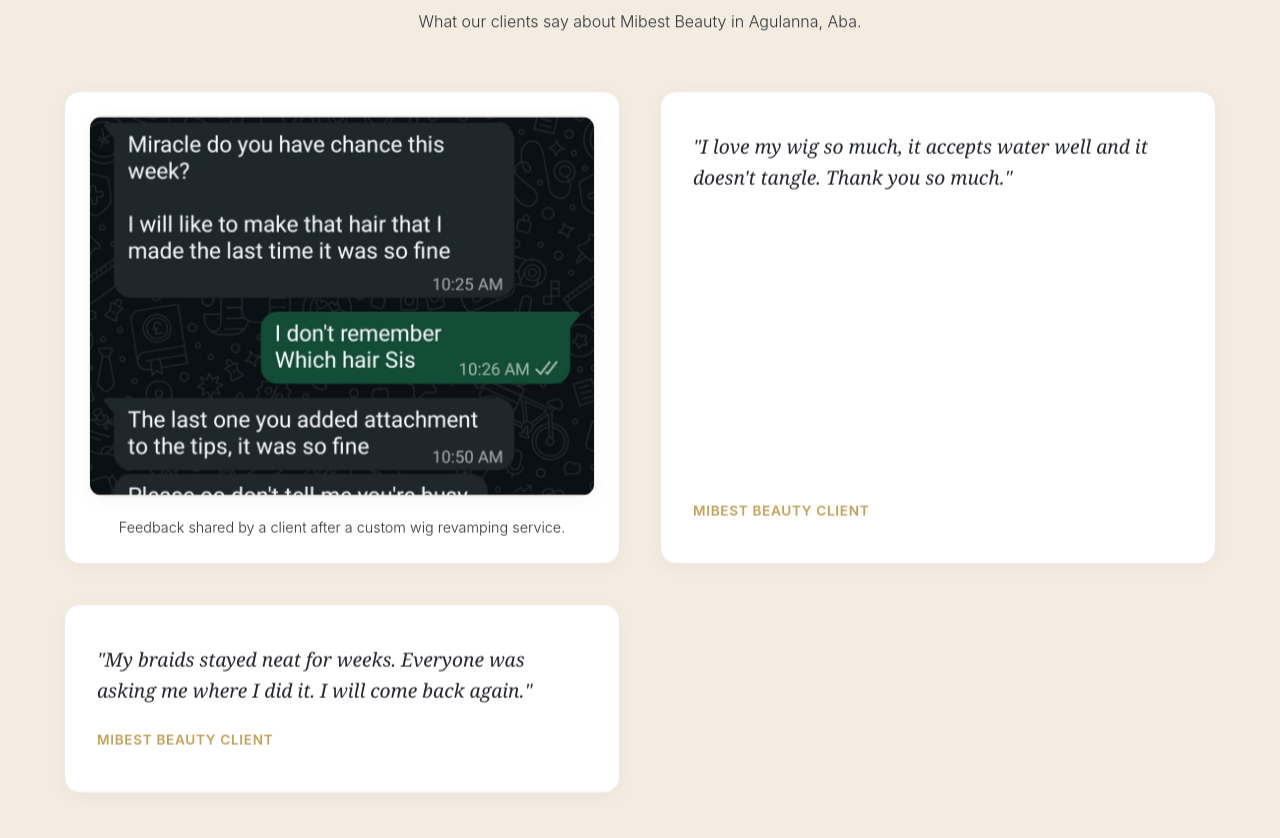
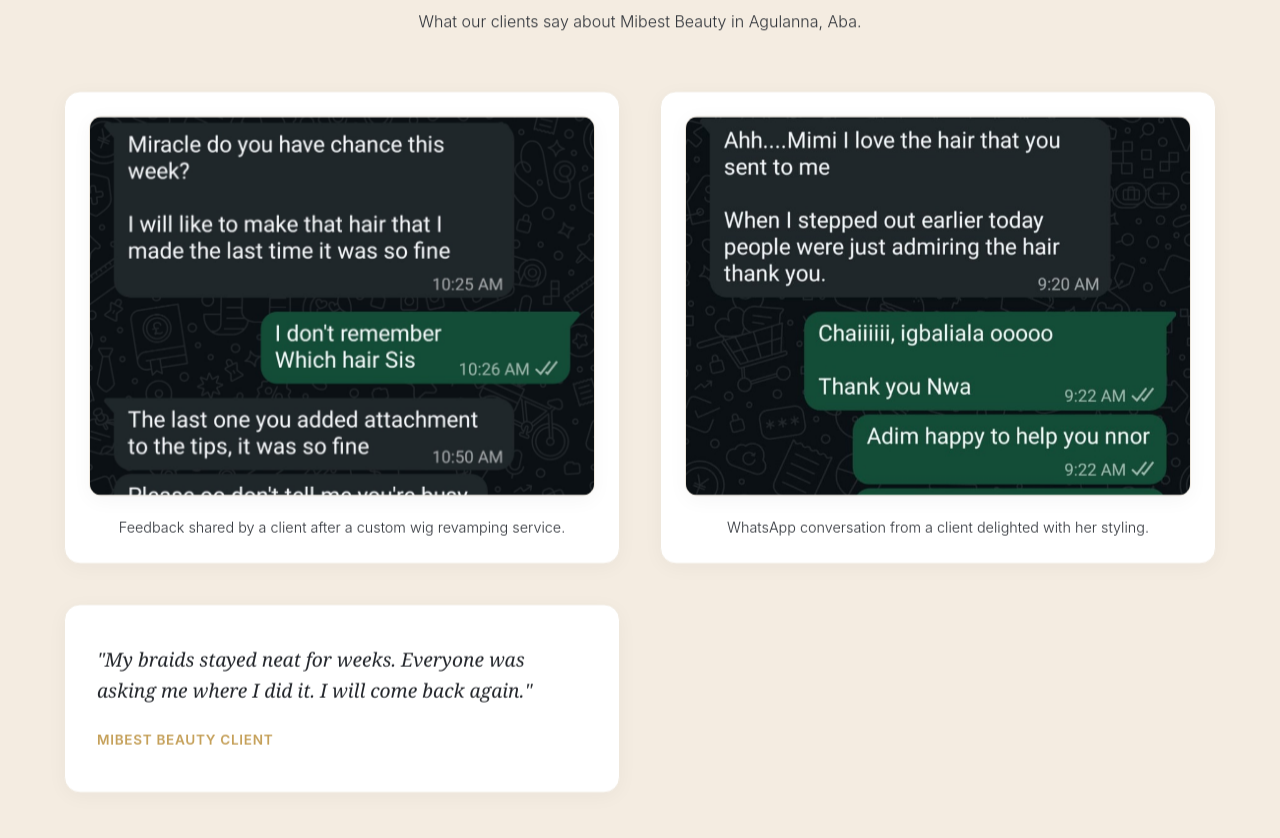
Before and after one commit to igwem522-ai/MIBEST-BEAUTY, a plain HTML site: page index.html in a window 1280 px wide. Shown: the part 4071-4909 px from the top of the page. Drawn offline with Linux system fonts and the light colour scheme; a web font is replaced by a local one.

Commit message:
Update homepage Client Feedback section to display both screenshots and one text review

```diff
--- a/index.html
+++ b/index.html
@@ -298,7 +298,7 @@
         </div>
 
         <div class="testimonials-grid" style="margin-bottom: 3rem;">
-          <!-- Screenshot Card -->
+          <!-- Screenshot Card 1 -->
           <div class="testimonial-screenshot-card reveal-card">
             <div class="testimonial-screenshot-container">
               <img src="assets/images/testimonials/review-screenshot-1.jpg" alt="WhatsApp conversation review from a happy client of Mibest Beauty" class="testimonial-screenshot-img">
@@ -306,13 +306,15 @@
             <p style="margin: 0; font-size: 0.9rem; color: var(--color-charcoal-light);">Feedback shared by a client after a custom wig revamping service.</p>
           </div>
 
-          <!-- Text Card 1 -->
-          <div class="testimonial-text-card reveal-card">
-            <p class="testimonial-quote">"I love my wig so much, it accepts water well and it doesn't tangle. Thank you so much."</p>
-            <span class="testimonial-client">Mibest Beauty Client</span>
+          <!-- Screenshot Card 2 -->
+          <div class="testimonial-screenshot-card reveal-card">
+            <div class="testimonial-screenshot-container">
+              <img src="assets/images/testimonials/review-screenshot-2.jpg" alt="WhatsApp conversation review from a client delighted with her braids styling at Mibest Beauty" class="testimonial-screenshot-img">
+            </div>
+            <p style="margin: 0; font-size: 0.9rem; color: var(--color-charcoal-light);">WhatsApp conversation from a client delighted with her styling.</p>
           </div>
 
-          <!-- Text Card 2 -->
+          <!-- Text Card -->
           <div class="testimonial-text-card reveal-card">
             <p class="testimonial-quote">"My braids stayed neat for weeks. Everyone was asking me where I did it. I will come back again."</p>
             <span class="testimonial-client">Mibest Beauty Client</span>
```
